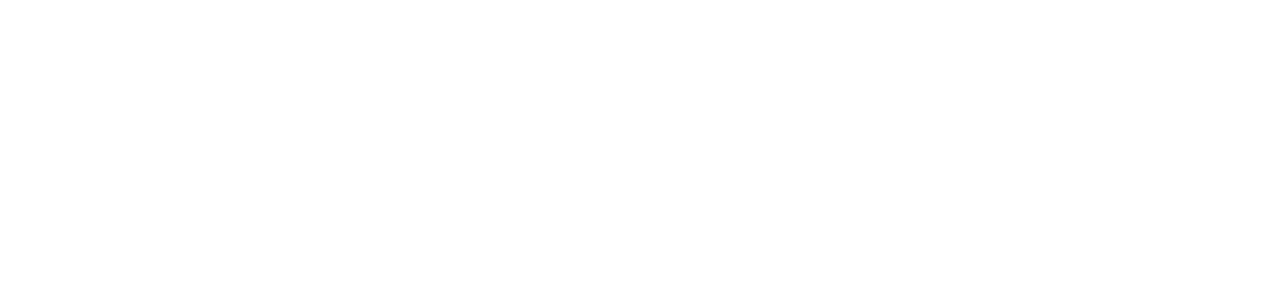
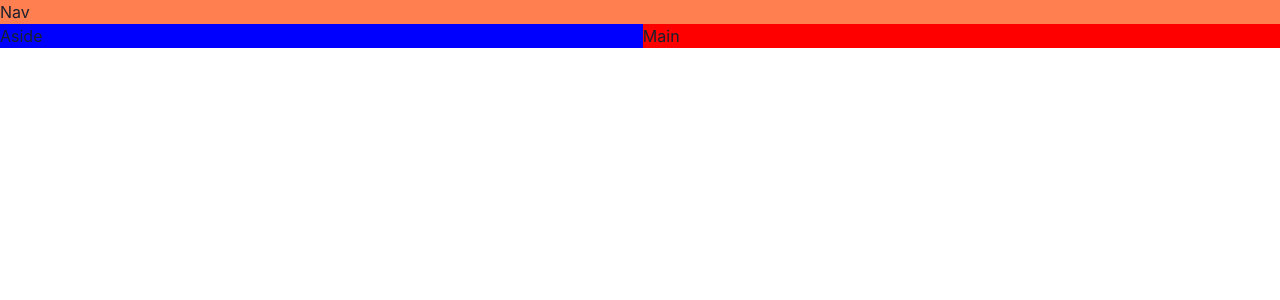
Before and after one commit to janithF/gamehub, a React (Vite) app: page / in a window 1280 px wide. Shown: the top 300 px of the page. Built offline with nearby package versions, Linux system fonts and the light colour scheme.

Commit message:
build a responsive layout

```diff
--- a/src/App.tsx
+++ b/src/App.tsx
@@ -1,10 +1,18 @@
+import { Grid, GridItem, Show } from "@chakra-ui/react";
 
 function App() {
-
   return (
-    <>
-    </>
-  )
+    <Grid templateAreas={{
+      base: `"nav" "main" `,
+      lg:`"nav nav" "aside main" `
+    }}>
+      <GridItem  bg="coral" area='nav' >Nav</GridItem>
+      <Show above="lg">
+        <GridItem  bg="blue" area='aside'> Aside</GridItem>
+      </Show>
+      <GridItem  bg="red" area='main'>Main</GridItem>
+    </Grid>
+  );
 }
 
-export default App
+export default App;
```
